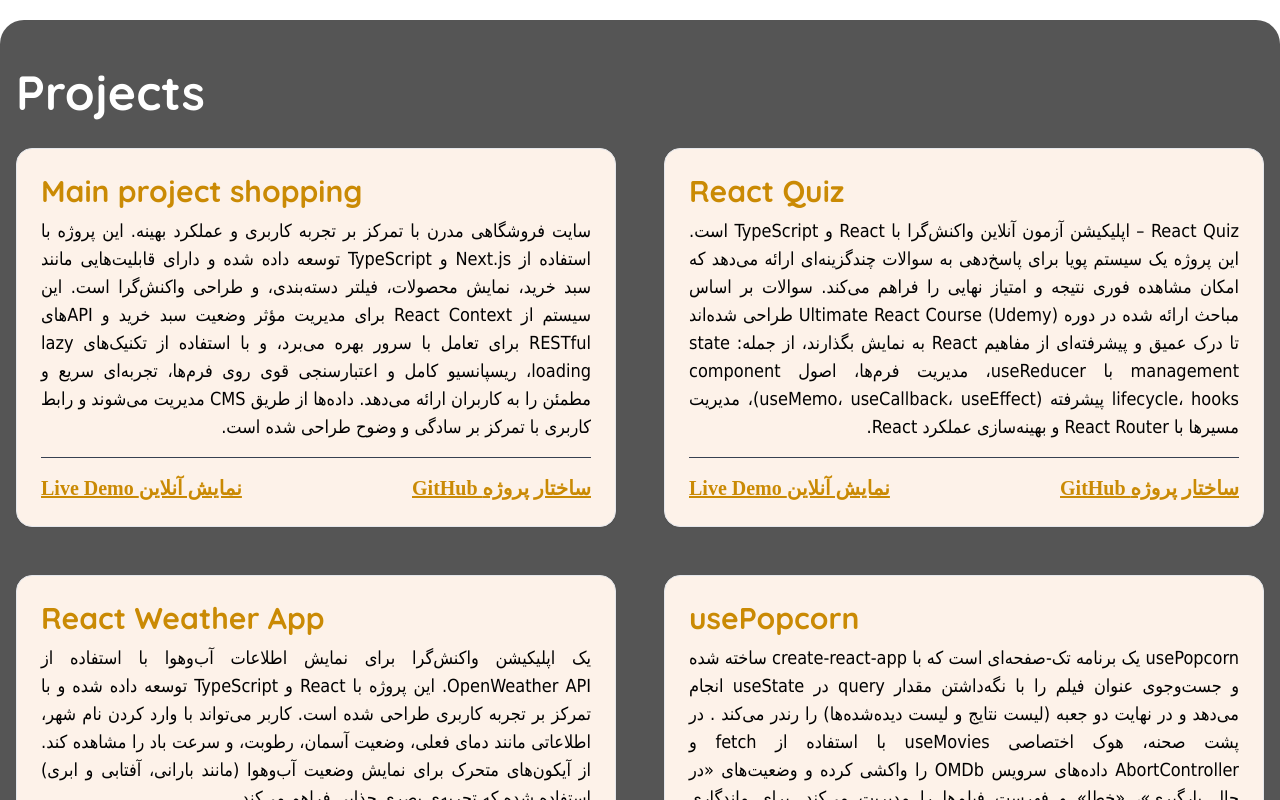
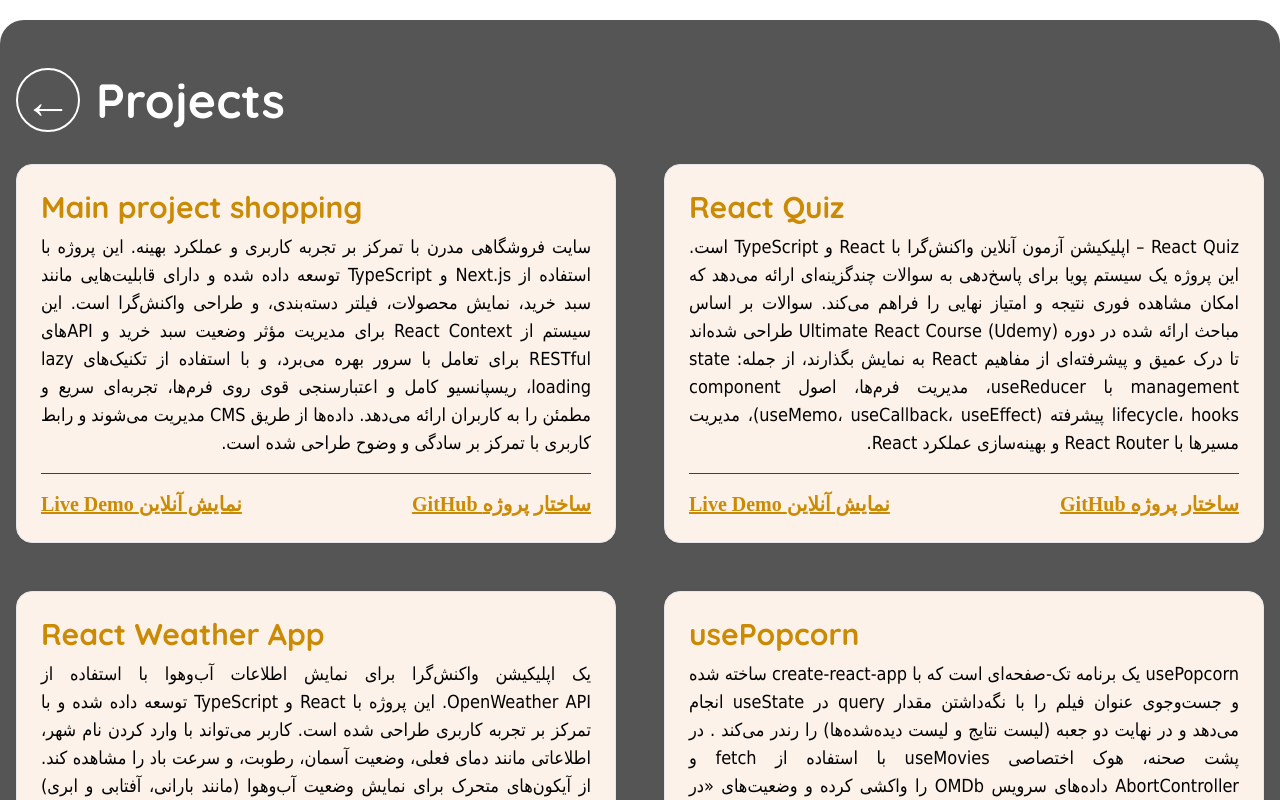
Before and after one commit to omidsdgi/my-portfolio, a Next.js app: page /projectsPage in a window 1280 px wide. Shown: the top 800 px of the page. Built offline with nearby package versions, Linux system fonts and the light colour scheme.

Commit message:
implement circular back arrow for home page

```diff
--- a/src/pages/projectsPage.tsx
+++ b/src/pages/projectsPage.tsx
@@ -6,7 +6,9 @@
 export default function ProjectsPage() {
     return (
         <main className="max-w-7xl bg-[#555555] mt-5 rounded-3xl mx-auto px-4 py-12">
-            <h1 className="text-5xl text-white font-quicksand font-bold mb-8 dark:text-yellow-300" >Projects</h1>
+            <h1 className="text-5xl text-white font-quicksand font-bold mb-8 dark:text-yellow-300" >
+                <Link href="/" className="inline-flex items-center justify-center w-16 h-16 rounded-full border-2 border-white hover:bg-white hover:text-black transition-all  mr-4">&larr;</Link>
+                Projects</h1>
 
             <div className="grid md:grid-cols-2 gap-12 ">
                 {projects.map((p) => (
```
